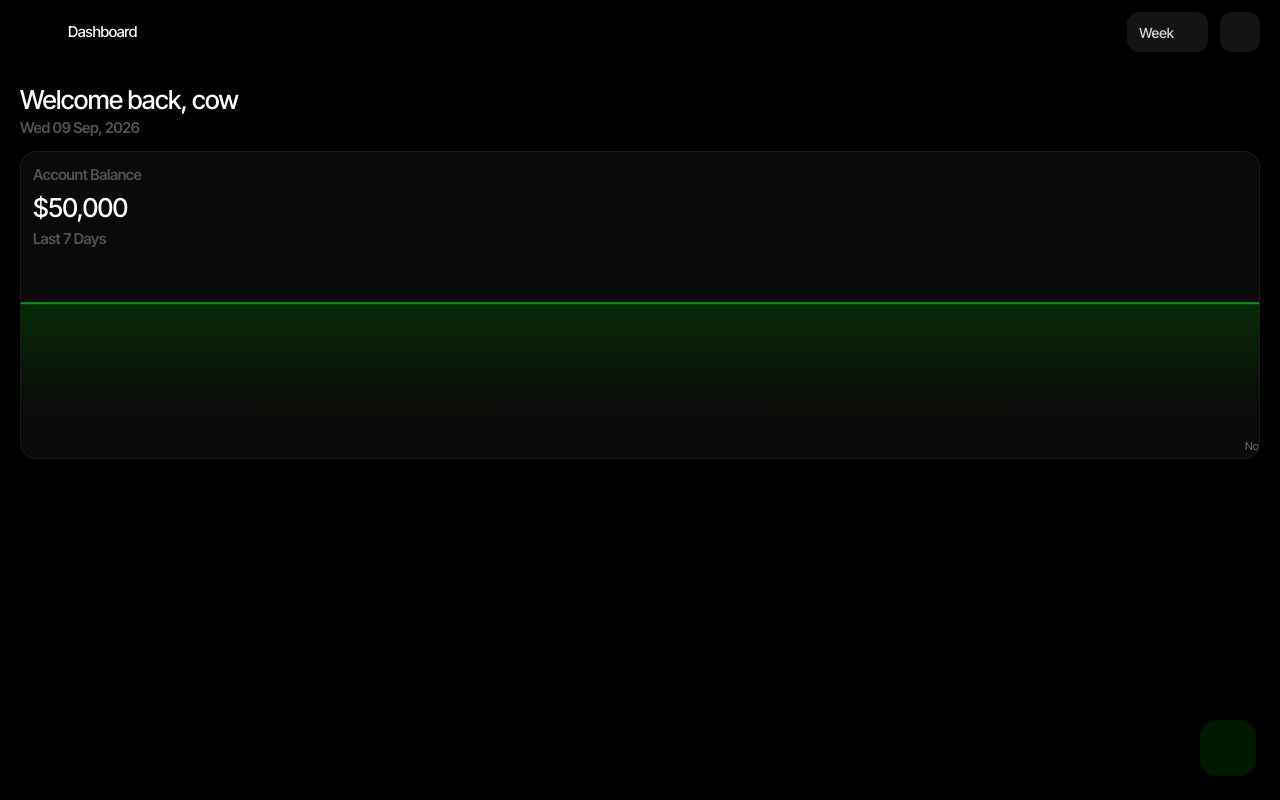
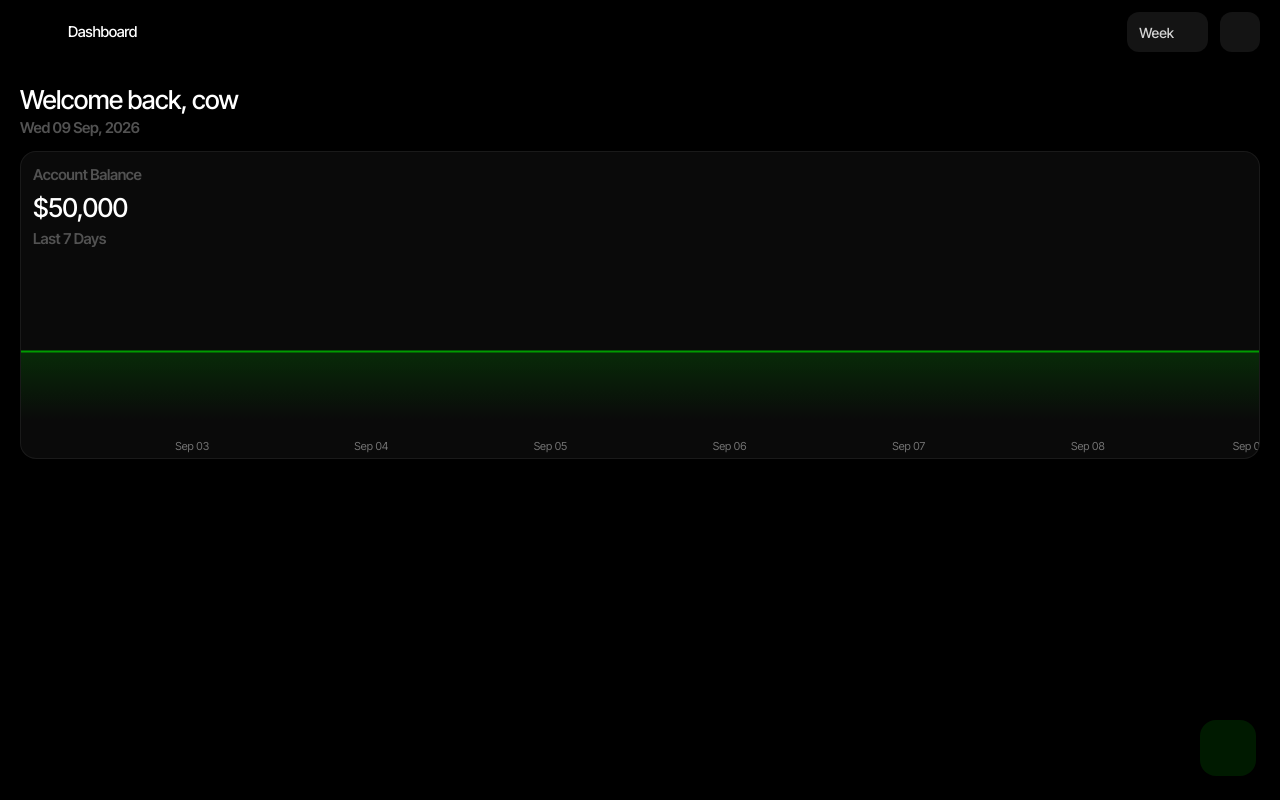
Before and after one commit to w1mayankz/soul_journal, a Next.js app: page / in a window 1280 px wide. Built offline with nearby package versions, Linux system fonts and the light colour scheme; some icons are missing.

Commit message:
Update page.tsx

```diff
--- a/app/page.tsx
+++ b/app/page.tsx
@@ -14,8 +14,8 @@ import {
   ArrowDown01Icon
 } from 'hugeicons-react';
 import * as DropdownMenu from '@radix-ui/react-dropdown-menu';
-import { Area, AreaChart, ResponsiveContainer, Tooltip, XAxis } from 'recharts';
-import { format } from 'date-fns';
+import { Area, AreaChart, ResponsiveContainer, Tooltip, XAxis, YAxis } from 'recharts';
+import { subDays, subHours, subMonths, subYears, format } from 'date-fns';
 import { useTrades } from '../context/trades-context';
 
 export default function Dashboard() {
@@ -28,31 +28,47 @@ export default function Dashboard() {
   const totalRealPnl = trades.reduce((sum, trade) => sum + trade.pnl, 0);
   const realBalance = startingBalance + totalRealPnl;
 
-  // Builds a real equity curve dynamically based on your actual trades
   const buildEquityCurve = () => {
-    if (trades.length === 0) {
-      // Flat line if no trades exist yet
-      return [
-        { time: 'Start', value: startingBalance },
-        { time: 'Now', value: startingBalance }
-      ];
+    const baseDate = new Date();
+    const data = [];
+
+    const getBalanceAtDate = (dateLimit: Date) => {
+      const pnl = trades
+        .filter(t => new Date(t.date).getTime() <= dateLimit.getTime())
+        .reduce((sum, t) => sum + t.pnl, 0);
+      return startingBalance + pnl;
+    };
+
+    if (timeframe === 'Day') {
+      for (let i = 24; i >= 0; i--) {
+        const d = subHours(baseDate, i);
+        data.push({ time: format(d, 'ha'), value: getBalanceAtDate(d) });
+      }
+    } else if (timeframe === 'Week') {
+      for (let i = 7; i >= 0; i--) {
+        const d = subDays(baseDate, i);
+        data.push({ time: format(d, 'MMM dd'), value: getBalanceAtDate(d) });
+      }
+    } else if (timeframe === 'Month') {
+      for (let i = 30; i >= 0; i--) {
+        const d = subDays(baseDate, i);
+        data.push({ time: format(d, 'MMM dd'), value: getBalanceAtDate(d) });
+      }
+    } else if (timeframe === 'Year') {
+      for (let i = 12; i >= 0; i--) {
+        const d = subMonths(baseDate, i);
+        data.push({ time: format(d, 'MMM yyyy'), value: getBalanceAtDate(d) });
+      }
+    } else {
+      for (let i = 5; i >= 0; i--) {
+        const d = subYears(baseDate, i);
+        data.push({ time: format(d, 'yyyy'), value: getBalanceAtDate(d) });
+      }
     }
 
-    // Sort trades oldest to newest
-    const sortedTrades = [...trades].sort((a, b) => new Date(a.date).getTime() - new Date(b.date).getTime());
+    data[data.length - 1].value = realBalance;
 
-    let runningBalance = startingBalance;
-    const curve = [{ time: 'Start', value: startingBalance }];
-
-    sortedTrades.forEach(t => {
-      runningBalance += t.pnl;
-      curve.push({
-        time: format(new Date(t.date), 'MMM dd'),
-        value: runningBalance
-      });
-    });
-
-    return curve;
+    return data;
   };
 
   const chartData = buildEquityCurve();
@@ -166,9 +182,14 @@ export default function Dashboard() {
                   minTickGap={35}
                   dy={10}
                 />
+                <YAxis
+                  domain={['dataMin - 100', 'dataMax + 100']}
+                  hide
+                />
                 <Tooltip
                   contentStyle={{ backgroundColor: '#141414', borderColor: '#262626', borderRadius: '8px', color: '#fff', fontSize: '13px' }}
                   itemStyle={{ color: '#009C00' }}
+                  formatter={(value: any) => [`$${Number(value).toLocaleString()}`, 'Balance']}
                 />
                 <Area
                   type="monotone"
```
